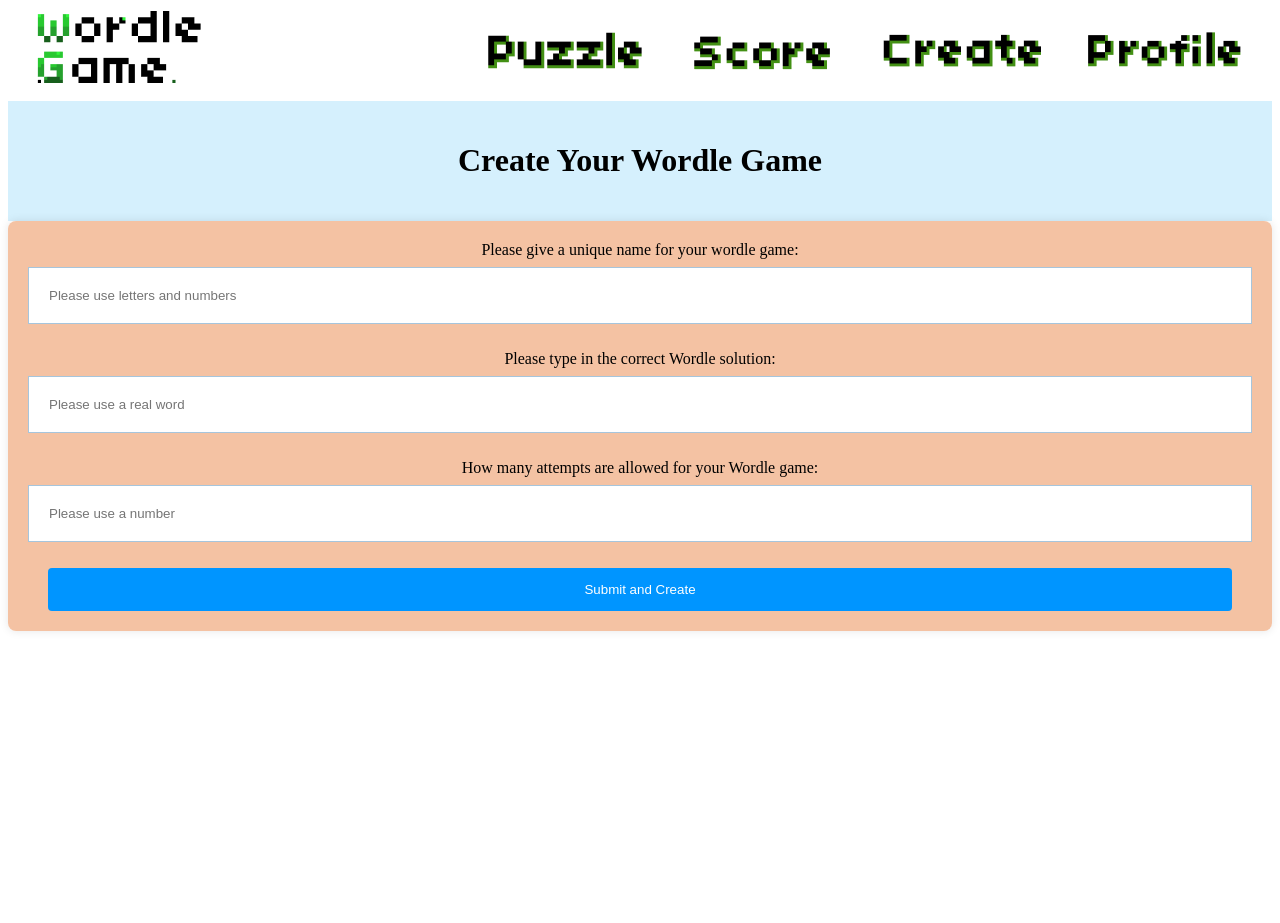
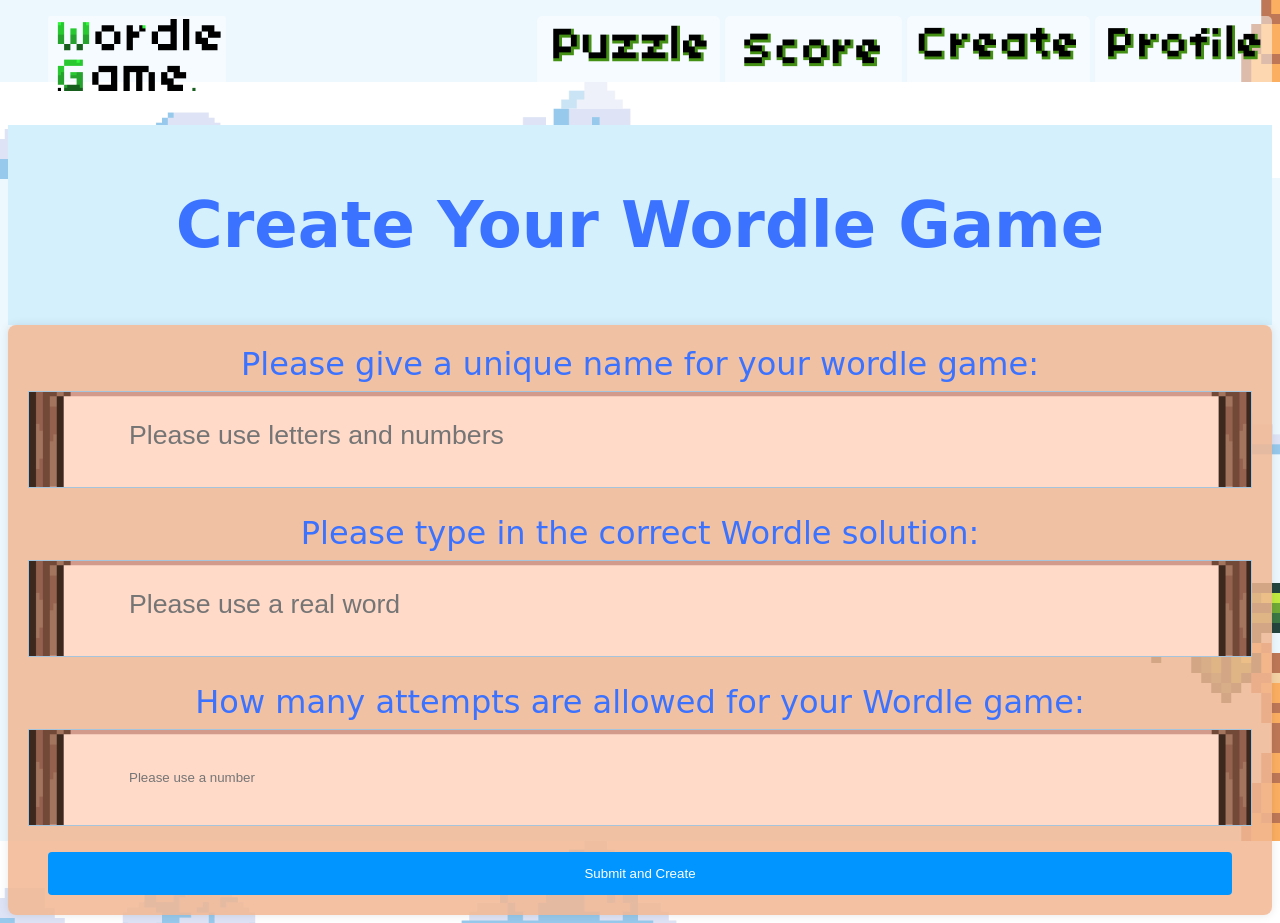
Before and after one commit to wuryantoAji/cits5505GroupProject, a Flask app: page /create-game/ in a window 1280 px wide. Before the commit the page ends 631 px from the top, so only its background shows below. Run offline with Flask 3, Linux system fonts and the light colour scheme.

Commit message:
finished modifying font sizes of font elements in header as well as form into adaptive; modifying relative settings between view page elements

```diff
--- a/application/static/css/create_game.css
+++ b/application/static/css/create_game.css
@@ -1,69 +1,64 @@
-nav {
-    background-color: transparent;
-    padding: 10px;
-    position: fixed;
-    width: 100%;
-    top: 0;
-
+body {
+    background-image: url('../background_score_list.png');
+    background-size: contain;
+    background-position: center;
 }
 
-ul {
-    list-style-type: none;
-    display: flex;
-    justify-content: space-between;
-    align-items: center;
-    padding: 0 20px;
-    margin: 0;
+nav {
+    position: fixed;
+    background-color: transparent;
+    width: 100%;
 }
 
 .nav-home {
     margin-right: auto;
     background-color: rgba(255, 255, 255, 0.5);
-    border-radius: 5px;
+    border-radius: 2px;
 }
 
 .nav-button {
-    margin-left: 20px;
+    margin-left: 5px;
     padding: 5px;
     background-color: rgba(255, 255, 255, 0.5);
     border-radius: 5px;
 }
 
 header {
+    font-family: 'Comic Sans MS', sans-serif;
+    font-size: 2em;
+    color: #3b72ff;
     background-color: #d5f0fd;
     padding: 20px;
     text-align: center;
 }
 
-.content {
-    body {
-        font-family: Arial;
-        margin: 30px;
-        background-image: url('{{ url_for('static', filename='background_score_list.png') }}');
-        background-size: cover;
-        display: flex;
-        justify-content: center;
-        align-items: center;
-        min-height: 100vh;
-    }
-
-    form {
-        background-color: rgba(242, 184, 147, 0.85);
-        padding: 20px;
-        border-radius: 8px;
-        box-shadow: 0 0 10px rgba(0, 0, 0, 0.1);
-        text-align: center;
-    }
+.content form{
+    background-color: rgba(242, 184, 147, 0.85);
+    padding: 20px;
+    border-radius: 8px;
+    box-shadow: 0 0 10px rgba(0, 0, 0, 0.1);
+    text-align: center;
 
     input[type="text"], input[type="number"] {
         width: 100%;
-        padding: 20px 20px;
+        padding: 40px 100px;
         margin: 8px 0;
         box-sizing: border-box;
         border: 1px solid #a6c5dc;
-        background-image: url('{{ url_for('static', filename='gamepage/commentboard.png') }}');
+        background-image: url('../gamepage/commentboard.png');
+        background-size: 100%;
         background-size: cover;
         background-position: center;
+    }
+
+    label {
+        font-family: 'Comic Sans MS', sans-serif;
+        font-size: 2em;
+        color: #3b72ff;
+    }
+
+    input[type="text"]::placeholder {
+        font-size: 2em; /* 使用 em 单位 */
     }
 
     button {
--- a/application/templates/create_game.html
+++ b/application/templates/create_game.html
@@ -1,10 +1,11 @@
 <!DOCTYPE html>
-<html lang="en" class="gray">
+<html lang="en">
 <head>
     <meta charset="UTF-8"/>
     <title>Create Your Wordle Game</title>
     <link rel="stylesheet" type="text/css" href="{{ url_for('static', filename='css/create_game.css') }}">
 </head>
+
 <body
     <nav>
         <ul style="list-style-type: none; display: flex;">
```
